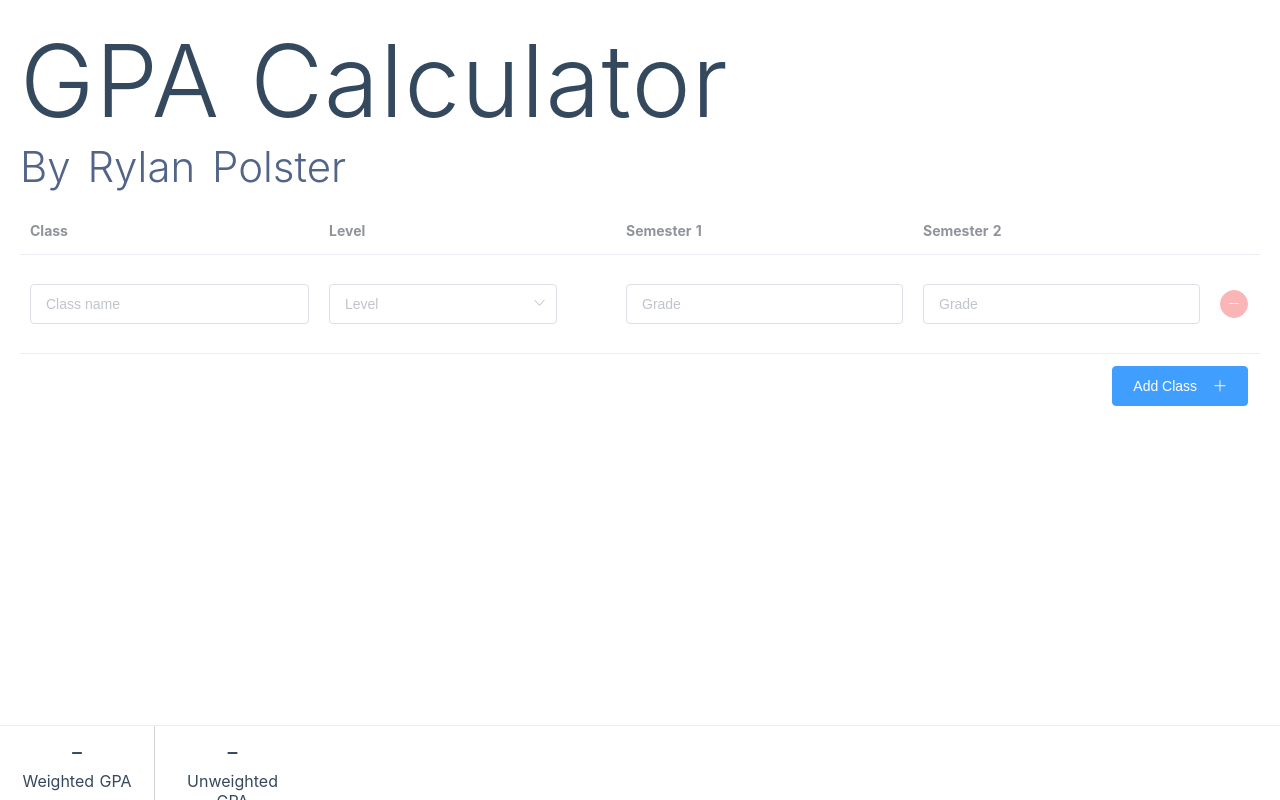
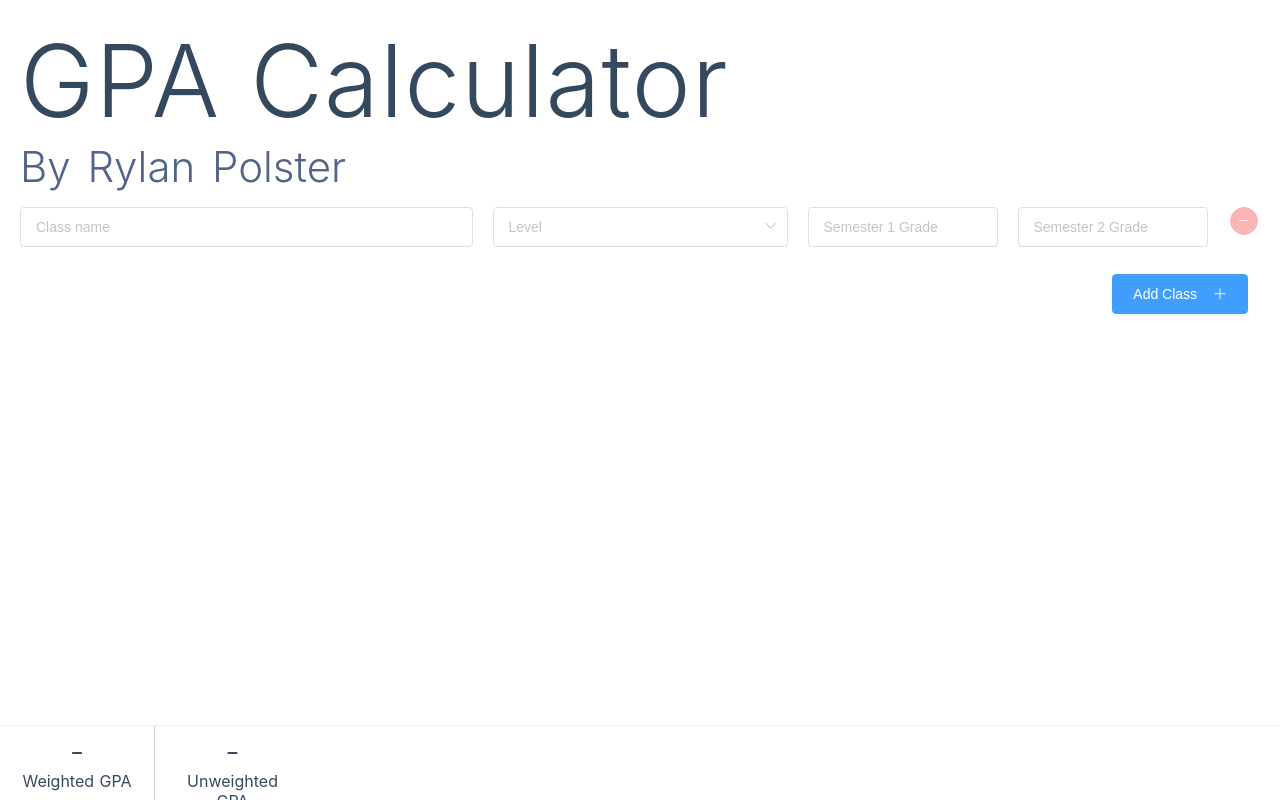
Before and after one commit to Rylan12/GPA-Calculator, a Nuxt app: page / in a window 1280 px wide. Built offline with nearby package versions, Linux system fonts and the light colour scheme.

Commit message:
Switch table to layout

```diff
--- a/components/GradeTable.vue
+++ b/components/GradeTable.vue
@@ -1,24 +1,18 @@
 <template>
   <div>
-    <el-table
-      :data="tableData"
-      style="width: 100%">
-      <el-table-column
-        label="Class">
-        <template slot-scope="scope">
+    <el-row :gutter="20">
+      <div v-for="(row, index) in tableData">
+        <el-col :xs="11" :sm="9" :md="9" :lg="9" :xl="9">
           <el-form>
             <el-form-item>
-              <el-input placeholder="Class name" v-model="scope.row.name"></el-input>
+              <el-input placeholder="Class name" v-model="row.name"></el-input>
             </el-form-item>
           </el-form>
-        </template>
-      </el-table-column>
-      <el-table-column
-        label="Level">
-        <template slot-scope="scope">
+        </el-col>
+        <el-col :xs="13" :sm="6" :md="6" :lg="6" :xl="6">
           <el-form>
             <el-form-item>
-              <el-select v-model="scope.row.level" filterable placeholder="Level">
+              <el-select v-model="row.level" filterable placeholder="Level">
                 <el-option
                   v-for="item in options"
                   :key="item.value"
@@ -28,37 +22,29 @@
               </el-select>
             </el-form-item>
           </el-form>
-        </template>
-      </el-table-column>
-      <el-table-column
-        label="Semester 1">
-        <template slot-scope="scope">
-          <el-form :model="scope.row" :rules="rules1">
+        </el-col>
+        <el-col :xs="11" :sm="4" :md="4" :lg="4" :xl="4">
+          <el-form :model="row" :rules="rules1" ref="form">
             <el-form-item prop="grades">
-              <el-input class="grade-input" placeholder="Grade" v-model="scope.row.grades[0]"></el-input>
+              <el-input class="grade-input" placeholder="Semester 1 Grade" v-model="row.grades[0]"></el-input>
             </el-form-item>
           </el-form>
-        </template>
-      </el-table-column>
-      <el-table-column
-        label="Semester 2">
-        <template slot-scope="scope">
-          <el-form :model="scope.row" :rules="rules2">
+        </el-col>
+        <el-col :xs="11" :sm="4" :md="4" :lg="4" :xl="4">
+          <el-form :model="row" :rules="rules2" ref="form">
             <el-form-item prop="grades">
-              <el-input class="grade-input" placeholder="Grade" v-model="scope.row.grades[1]"></el-input>
+              <el-input class="grade-input" placeholder="Semester 2 Grade" v-model="row.grades[1]"></el-input>
             </el-form-item>
           </el-form>
-        </template>
-      </el-table-column>
-      <el-table-column
-        label=""
-        width="50">
-        <template slot-scope="scope">
-          <el-button type="danger" icon="el-icon-minus" circle size="mini" @click="remove(scope.$index)"
-                     :disabled="tableData.length === 1"></el-button>
-        </template>
-      </el-table-column>
-    </el-table>
+        </el-col>
+        <el-col :xs="2" :sm="1" :md="1" :lg="1" :xl="1">
+          <div class="remove-button-wrapper">
+            <el-button type="danger" icon="el-icon-minus" circle size="mini" @click="remove(index)"
+                       :disabled="tableData.length === 1"></el-button>
+          </div>
+        </el-col>
+      </div>
+    </el-row>
     <div class="add">
       <el-button class="add-button" type="primary" @click="add">Add Class <i class="el-icon-plus el-icon-right"></i>
       </el-button>
@@ -124,7 +110,7 @@ export default {
     function validator(rule, value, cb) {
       console.log(value);
       // run cb with no parameters for no error
-      if (value.length === 0 || /^([ABCDF]|((\.\d+)|(\d+\.?\d*)%?))$/i.test(value))cb();
+      if (value.length === 0 || /^([ABCDF]|((\.\d+)|(\d+\.?\d*)%?))$/i.test(value)) cb();
       // run cb with an error to show an error
       cb(new Error("Enter letter or percentage"));
     }
@@ -220,11 +206,16 @@ export default {
     gpa() {
       this.$emit("change", this.gpa);
     },
+    formData() {
+
+    },
   },
 }
 </script>
 
-<style scoped>
+<style scoped lang="scss">
+$row-height: 50px;
+
 .add-button {
   margin-right: 12px;
 }
@@ -241,7 +232,35 @@ export default {
 
 .el-form-item {
   margin: 0;
-  padding-bottom: 1.2em;
-  padding-top: 1.2em;
+}
+
+.el-select {
+  width: 100%;
+}
+
+.el-row * {
+  margin-bottom: 5px;
+}
+
+.el-alert {
+  margin-bottom: 1em;
+}
+
+.el-form-item.is-success /deep/ .el-input__inner {
+  border: 1px solid #dcdfe6;
+
+  &:hover {
+    border: 1px solid #c0c4cc;
+  }
+}
+
+.remove-button-wrapper {
+  display: flex;
+  justify-content: center;
+  align-items: center;
+}
+
+.el-col {
+  height: $row-height;
 }
 </style>
```
